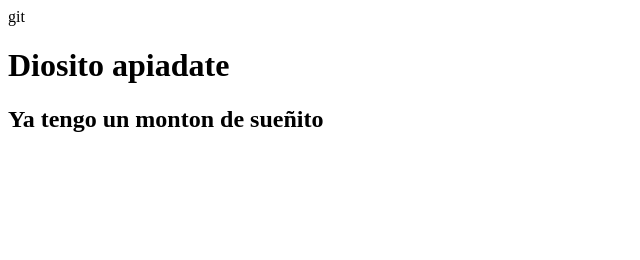
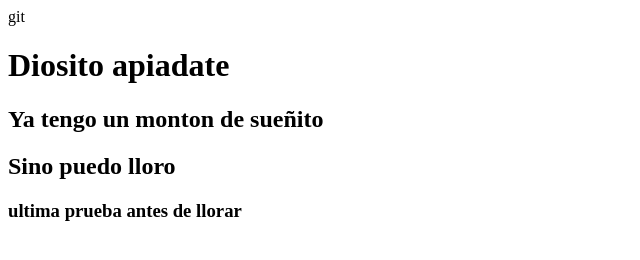
Before and after one commit to solecitoJz/nw_git, a plain HTML site: page index.html in a window 1280 px wide. Shown: the whole page, without its empty margins (0-640 px from the left). Drawn offline with Linux system fonts and the light colour scheme.

Commit message:
ahora si ya puedo bien

```diff
--- a/index.html
+++ b/index.html
@@ -8,5 +8,7 @@
 <body>
     <h1>Diosito apiadate</h1>
     <h2>Ya tengo un monton de sueñito</h2>
+    <h2>Sino puedo lloro</h2>
+    <h3>ultima prueba antes de llorar</h3>
 </body>
 </html>
```
